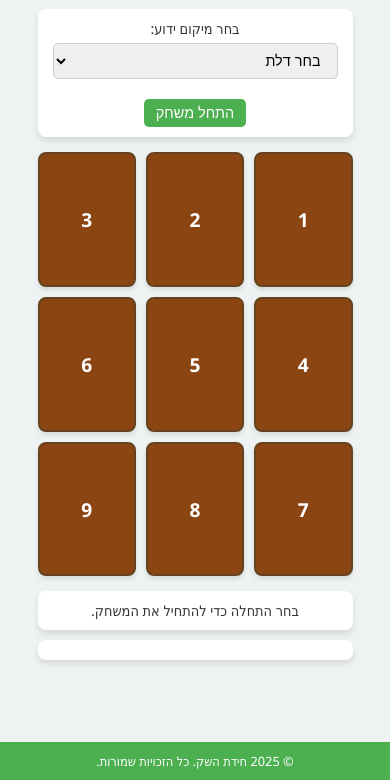
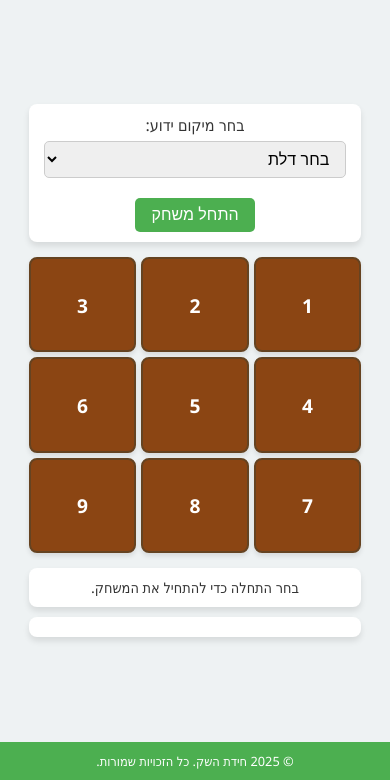
Before and after one commit to the-red-dot/sackgame, a plain HTML site: page index.html in a window 390 px wide. Shown: the part 64-844 px from the top of the page. Drawn offline with Linux system fonts and the light colour scheme.

Commit message:
Add files via upload

```diff
--- a/style.css
+++ b/style.css
@@ -19,6 +19,7 @@ header {
     background-color: #4CAF50;
     padding: 15px 0;
     color: white;
+    text-align: center;
 }
 
 header h1 {
@@ -31,6 +32,7 @@ main {
     display: flex;
     flex-direction: column;
     align-items: center;
+    justify-content: center;
 }
 
 .controls {
@@ -94,7 +96,7 @@ main {
 .grid {
     display: grid;
     grid-template-columns: repeat(3, 1fr);
-    grid-gap: 10px;
+    grid-gap: 5px;
     width: 100%;
     max-width: 300px;
     margin-bottom: 15px;
@@ -102,7 +104,7 @@ main {
 
 .door {
     width: 100%;
-    padding-top: 133%; /* יחס גובה לרוחב 4:3 */
+    padding-top: 100%; /* יחס גובה לרוחב 1:1 */
     background-color: #8B4513;
     border: 2px solid #654321;
     border-radius: 8px;
@@ -156,10 +158,11 @@ main {
     box-shadow: 0 4px 6px rgba(0, 0, 0, 0.1);
     width: 100%;
     max-width: 400px;
-    max-height: 250px;
+    max-height: 200px;
     overflow-y: auto;
     text-align: left;
     direction: ltr;
+    font-size: 0.9rem;
 }
 
 footer {
@@ -177,20 +180,11 @@ footer {
     }
 
     .controls, .grid, .status, .log {
-        max-width: 90%;
+        max-width: 95%;
     }
 
-    .select-group label {
-        font-size: 0.9rem;
-    }
-
-    .select-group select {
-        font-size: 0.9rem;
-    }
-
-    .btn {
-        font-size: 0.9rem;
-        padding: 6px 12px;
+    .door {
+        padding-top: 85%; /* קטין את הדלתות בטלפונים ניידים */
     }
 
     .door::after {
@@ -202,6 +196,6 @@ footer {
     }
 
     .log {
-        font-size: 0.9rem;
+        font-size: 0.8rem;
     }
 }
```
